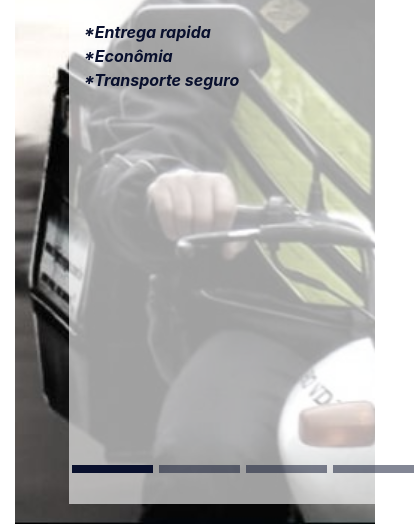
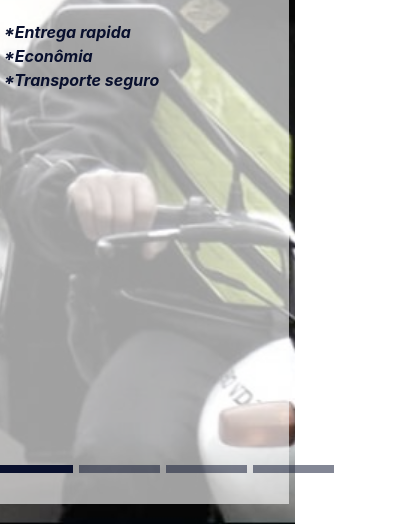
Before and after one commit to Diego-kraskin/paginateleja, a plain HTML site: page index.html in a window 390 px wide. Shown: the part 320-844 px from the top of the page, 417 px wide, since content can reach past the window. Drawn offline with nearby package versions, Linux system fonts and the light colour scheme.

Commit message:
Add files via upload

```diff
--- a/style.css
+++ b/style.css
@@ -80,7 +80,7 @@
 
 @media screen and (max-width: 767px) {
     .carousel-caption {
-        width: 500px;
+        width: 300px;
         display: block ;
         background-color: rgba(255, 255, 255, 0.62); /* Adiciona o background branco */
     }
@@ -113,6 +113,7 @@
 @media screen and (max-width: 767px)
 {
     .container-fluid{
+        margin-left: -80px;
         display: block;
     }
 }
```
